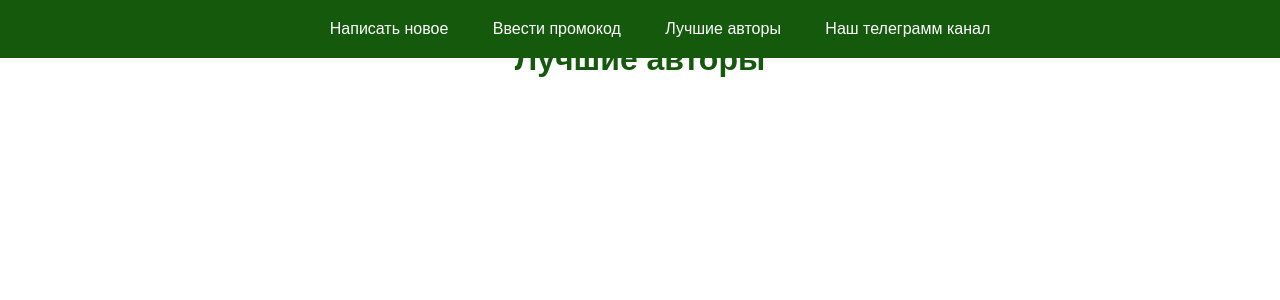
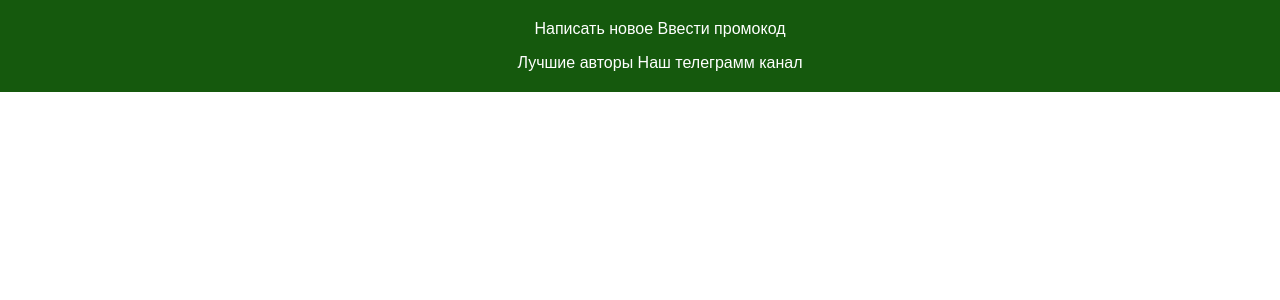
Before and after one commit to RobertAvdeenkov/project, a Python web app: template templates/leaders.html in a window 1280 px wide. Shown: the top 300 px of the page. Run offline with Jinja, Linux system fonts and the light colour scheme; the template is opened without the code that fills it, so the values that code supplies are empty.

Commit message:
headers fix

```diff
--- a/templates/leaders.html
+++ b/templates/leaders.html
@@ -29,10 +29,11 @@
 </head>
 <body>
     <header>
-        <a href="/feedback" style="color: #ffffff; text-underline-offset: auto; text-decoration: none; padding: 20px;">Написать новое</a>
-        <a href="/promo" style="color: #ffffff; text-underline-offset: auto; text-decoration: none;padding: 20px;">Ввести промокод</a>
-        <a href="/tops" style="color: #ffffff; text-underline-offset: auto; text-decoration: none;padding: 20px;">Лучшие авторы</a>
-        <a href="https://t.me/+Al3PSSStlsM2ZmIy" style="color: #ffffff; text-underline-offset: auto; text-decoration: none;padding: 20px;">Наш телеграмм канал</a>
+        <a href="/feedback" style="color: #ffffff; text-underline-offset: auto; text-decoration: none;">Написать новое</a>
+        <a href="/promo" style="color: #ffffff; text-underline-offset: auto; text-decoration: none;">Ввести промокод</a>
+        <p></p>
+        <a href="/tops" style="color: #ffffff; text-underline-offset: auto; text-decoration: none;">Лучшие авторы</a>
+        <a href="https://t.me/+Al3PSSStlsM2ZmIy" style="color: #ffffff; text-underline-offset: auto; text-decoration: none;">Наш телеграмм канал</a>
     </header>
     <h1 style="color: #15590d;">Лучшие авторы</h1>
     <div class="container">
```
Also changed, not shown: templates/feedback.html (+5 -4 lines), templates/messages.html (+5 -4 lines).
